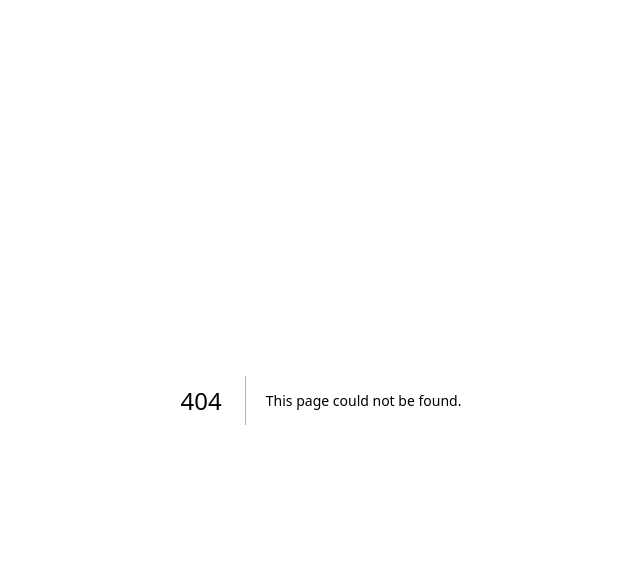
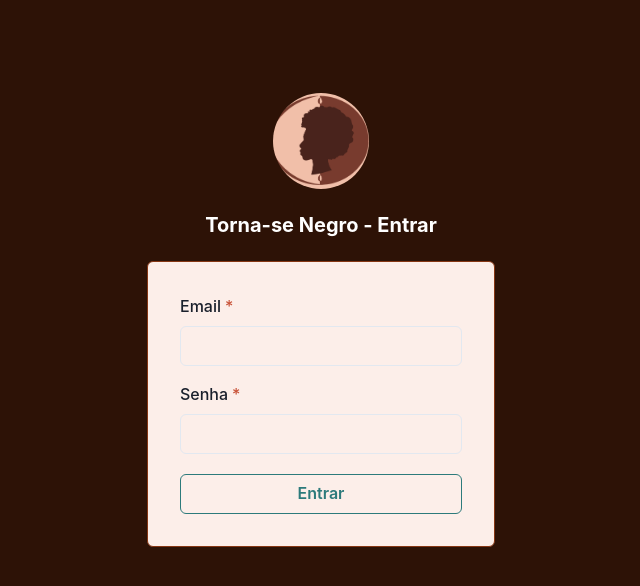
Before and after one commit to Marcosnto/kianda, a Next.js app: page /login in a window 1280 px wide. Before the commit this address had no page. Shown: the top 586 px of the page, without its empty margins (319-959 px from the left). Built offline with nearby package versions, Linux system fonts and the light colour scheme.

Commit message:
feat: create login page

```diff
--- /dev/null
+++ b/src/pages/login.tsx
@@ -0,0 +1,95 @@
+import {
+  Avatar,
+  Box,
+  Button,
+  Center,
+  Flex,
+  FormControl,
+  FormErrorMessage,
+  FormLabel,
+  Heading,
+  Input,
+} from "@chakra-ui/react";
+import { useRouter } from "next/router";
+import { SubmitHandler, useForm } from "react-hook-form";
+
+type LoginProps = {
+  email: string;
+  password: string;
+};
+
+export default function Login() {
+  const router = useRouter();
+  const {
+    register,
+    handleSubmit,
+    formState: { errors },
+  } = useForm<LoginProps>();
+
+  const onSubmit: SubmitHandler<LoginProps> = (data) => {
+    console.log(data);
+    router.push("/admin");
+  };
+
+  return (
+    <Box background="orange.900" h="100vh">
+      <Center h="80vh" flexDirection="column" gap="6">
+        <Avatar size="xl" name="Tornar-se Negro" src="/img/logo.png" />
+        <Heading color="#FFFF" size="md">
+          Torna-se Negro - Entrar
+        </Heading>
+        <form
+          onSubmit={handleSubmit(onSubmit)}
+          style={{
+            background: "#FCEEE9",
+            padding: "2rem",
+            border: "1px solid #863613",
+            borderRadius: "6px",
+          }}
+        >
+          <Flex flexDir="column" gap="4" mb="5" alignItems="center">
+            <FormControl isInvalid={!!errors.email} isRequired>
+              <FormLabel htmlFor="email">Email</FormLabel>
+
+              <Input
+                id="email"
+                type="text"
+                {...register("email", {
+                  required: "Esse Campo é obrigatório",
+                })}
+              />
+
+              <FormErrorMessage>
+                {errors.email && errors.email.message}
+              </FormErrorMessage>
+            </FormControl>
+
+            <FormControl isInvalid={!!errors.password} isRequired>
+              <FormLabel htmlFor="password">Senha</FormLabel>
+
+              <Input
+                id="password"
+                type="password"
+                {...register("password", {
+                  required: "Esse Campo é obrigatório",
+                })}
+              />
+
+              <FormErrorMessage>
+                {errors.password && errors.password.message}
+              </FormErrorMessage>
+            </FormControl>
+          </Flex>
+          <Button
+            colorScheme="teal"
+            variant="outline"
+            type="submit"
+            width="100%"
+          >
+            Entrar
+          </Button>
+        </form>
+      </Center>
+    </Box>
+  );
+}
```
Also changed, not shown: public/img/logo.png (added), 1 other file (tests, documents, lock files or other folders).
